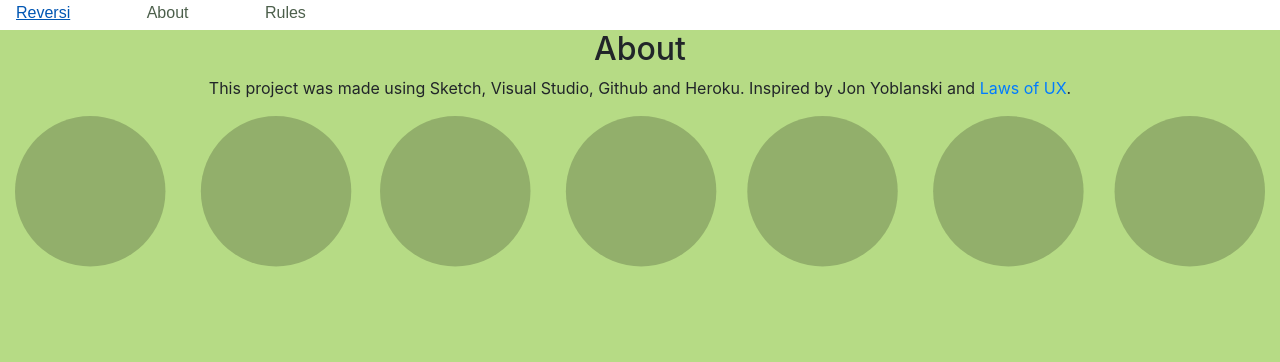
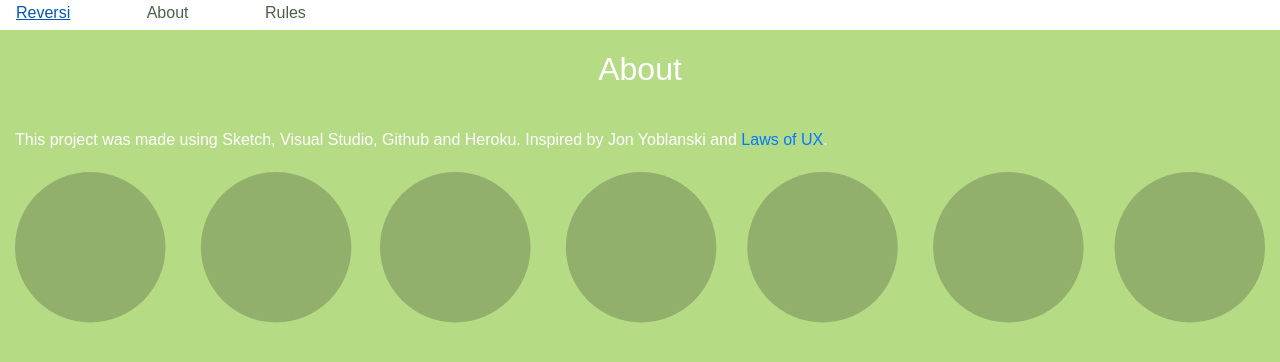
Before and after one commit to heyknee/reversi, a website: page public/about.html in a window 1280 px wide. Shown: the top 362 px of the page. Drawn offline with nearby package versions, Linux system fonts and the light colour scheme.

Commit message:
more style changes, font color

```diff
--- a/public/about.html
+++ b/public/about.html
@@ -41,6 +41,24 @@ nav li, .a:hover, nav li a.current {
     background-color: #fff;
     color: rgb(76, 95, 75);
 }
+
+.header {
+  margin: 0px;
+    padding: 20px 0px 20px 0px;
+    text-align: center;
+    color: white;
+    font-family: 'Work Sans', sans-serif;
+    font-weight: 100;
+}
+
+.whitetext {
+  margin: 0px;
+    padding: 20px 0px 20px 0px;
+    text-align: left;
+    color: white;
+    font-family: 'Work Sans', sans-serif;
+    font-weight: 100;
+}
   </style>
 
     <!-- Bootstrap CSS -->
@@ -62,13 +80,13 @@ nav li, .a:hover, nav li a.current {
     <div class="container-fluid text-center">
       <div class="row" id="header-row">
         <div class="col">
-          <h2>About</h2>
+          <h2 class="header">About</h2>
               </div>
       </div>
 
       <div class="row">
         <div class="col">
-        <p> This project was made using Sketch, Visual Studio, Github and Heroku.
+        <p class="whitetext"> This project was made using Sketch, Visual Studio, Github and Heroku.
             Inspired by Jon Yoblanski and <a href="https://lawsofux.com/">Laws of UX</a>.
         </div>
       </div>
```
Also changed, not shown: public/game.html (+10 -1 lines), public/lobby.html (+22 -4 lines), public/name.html (+6 -6 lines).
